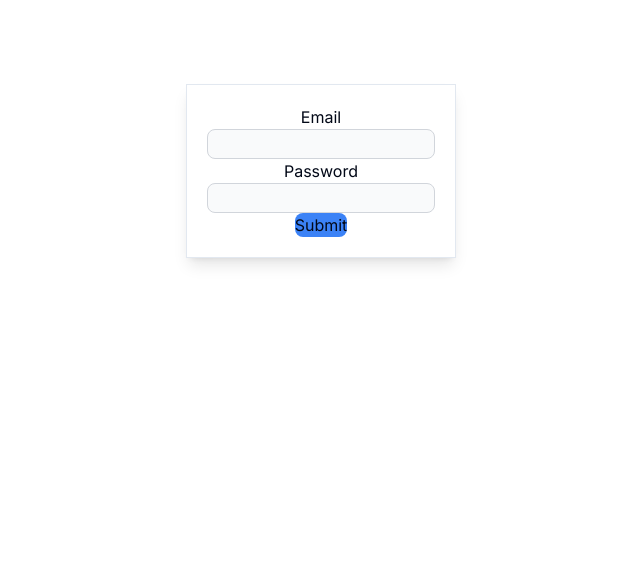
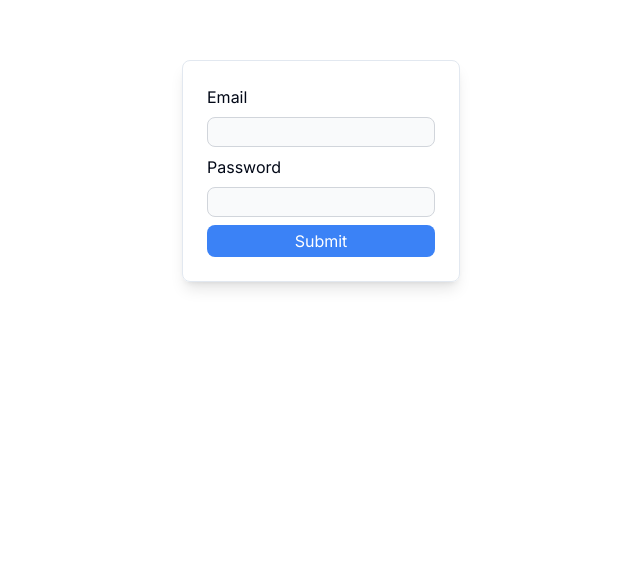
Before and after one commit to ANU7MADHAV/phoenix-package-solution, a Next.js app: page /admin in a window 1280 px wide. Shown: the part 229-800 px from the top of the page, without its empty margins (319-959 px from the left). Built offline with nearby package versions, Linux system fonts and the light colour scheme.

Commit message:
Modi: Login page styling

```diff
--- a/components/admin/Login.tsx
+++ b/components/admin/Login.tsx
@@ -40,12 +40,11 @@ const Login = () => {
   };
 
   return (
-    <div>
-      <form
-        onSubmit={handleSubmit(onSubmit)}
-        className="flex flex-col justify-center items-center rounde shadow-lg border p-5"
-      >
-        <label htmlFor="email">Email</label>
+    <div className="shadow-lg rounded-lg border p-6">
+      <form onSubmit={handleSubmit(onSubmit)} className="flex flex-col gap-y-2">
+        <label htmlFor="email" className="text-left">
+          Email
+        </label>
         <input
           type="email"
           id="email"
@@ -59,7 +58,10 @@ const Login = () => {
           name="password"
           className="bg-gray-50 border border-gray-300 text-gray-900 text-sm rounded-lg focus:ring-blue-500 focus:border-blue-500 block w-full px-2 py-1"
         />
-        <input type="submit" className="bg-blue-500 rounded-lg" />
+        <input
+          type="submit"
+          className="bg-blue-500 rounded-lg px-2 py-1 text-white"
+        />
       </form>
     </div>
   );
```
